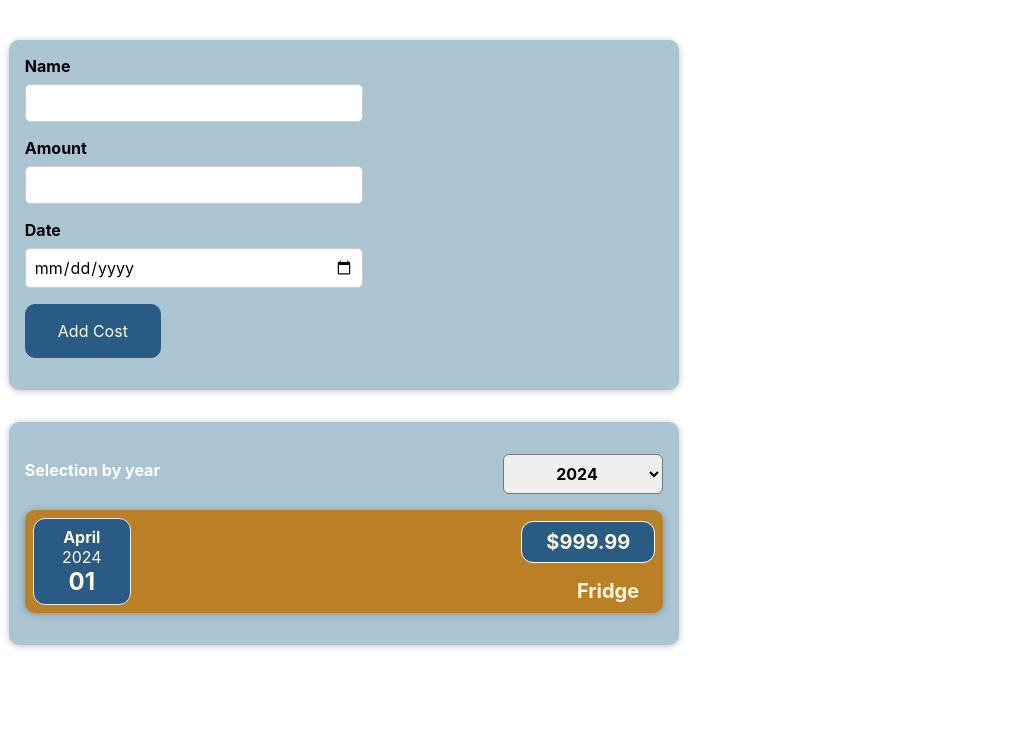
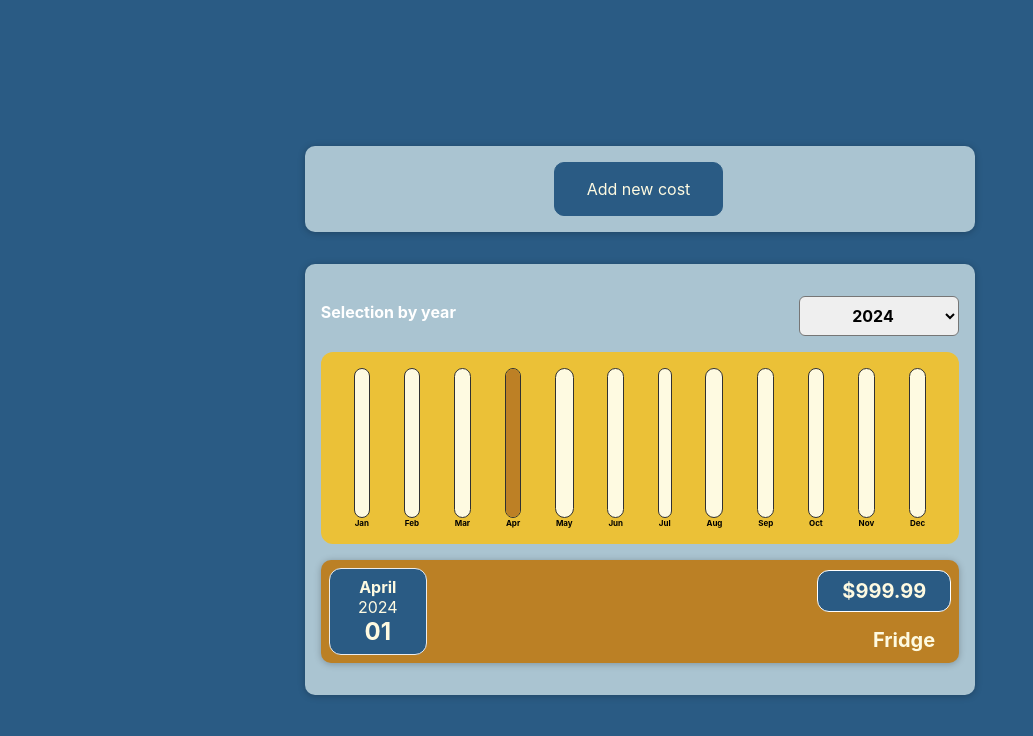
Before and after one commit to igasin/mycosts, a React (Vite) app: page / in a window 1280 px wide. Shown: the top 736 px of the page, without its empty margins (0-1033 px from the left). Built offline with nearby package versions, Linux system fonts and the light colour scheme.

Commit message:
feat(costs): add diagram

```diff
--- a/src/components/CostForm/CostForm.jsx
+++ b/src/components/CostForm/CostForm.jsx
@@ -78,6 +78,9 @@
 				</div>
 				<div className={styles.newCostActions}>
 					<button type='submit'>Add Cost</button>
+					<button type='button' onClick={props.onCancel}>
+						Cancel
+					</button>
 				</div>
 			</div>
 		</form>
--- a/src/components/CostItem/CostItem.jsx
+++ b/src/components/CostItem/CostItem.jsx
@@ -4,6 +4,7 @@
 
 export const CostItem = props => {
 	return (
+		<li>
 			<Card className={styles.costItem}>
 				<CostDate date={props.date} />
 				<div className={styles.costItemDescription}>
@@ -11,5 +12,6 @@
 					<div className={styles.costItemPrice}>${props.amount}</div>
 				</div>
 			</Card>
+		</li>
 	)
 }
--- /dev/null
+++ b/src/components/CostList/CostList.jsx
@@ -0,0 +1,21 @@
+import { CostItem } from '../CostItem/CostItem'
+import styles from './CostList.module.scss'
+
+export const CostList = props => {
+	if (!props.costs.length) {
+		return <h2 className={styles.costListFallback}>No costs found.</h2>
+	}
+
+	return (
+		<ul className={styles.costList}>
+			{props.costs.map(cost => (
+				<CostItem
+					key={cost.id}
+					date={cost.date}
+					description={cost.description}
+					amount={cost.amount}
+				/>
+			))}
+		</ul>
+	)
+}
--- /dev/null
+++ b/src/components/CostList/CostList.module.scss
@@ -0,0 +1,9 @@
+.costList {
+	list-style: none;
+	padding: 0;
+}
+
+.costListFallback {
+	color: #fefae1;
+	text-align: center;
+}
--- a/src/components/Costs/Costs.jsx
+++ b/src/components/Costs/Costs.jsx
@@ -1,7 +1,8 @@
 import { useState } from 'react'
 import { Card } from '../Card/Card'
 import { CostFilter } from '../CostFilter/CostFilter'
-import { CostItem } from '../CostItem/CostItem'
+import { CostList } from '../CostList/CostList'
+import { CostsDiagram } from '../CostsDiagram/CostsDiagram'
 import styles from './Costs.module.scss'
 
 export const Costs = props => {
@@ -19,14 +20,18 @@
 		<div>
 			<Card className={styles.costs}>
 				<CostFilter year={selectedYear} onChangeYear={yearChangeHandler} />
-				{filteredCosts.map(cost => (
+				<CostsDiagram costs={filteredCosts} />
+				<CostList costs={filteredCosts} />
+				{/* {!filteredCosts.length && `${costsContent}`}
+				{filteredCosts &&
+					filteredCosts.map(cost => (
 						<CostItem
 							key={cost.id}
 							date={cost.date}
 							description={cost.description}
 							amount={cost.amount}
 						/>
-				))}
+					))} */}
 			</Card>
 		</div>
 	)
--- /dev/null
+++ b/src/components/CostsDiagram/CostsDiagram.jsx
@@ -0,0 +1,25 @@
+import { Diagram } from '../Diagram/Diagram'
+
+export const CostsDiagram = props => {
+	const diagramDataSets = [
+		{ label: 'Jan', value: 0 },
+		{ label: 'Feb', value: 0 },
+		{ label: 'Mar', value: 0 },
+		{ label: 'Apr', value: 0 },
+		{ label: 'May', value: 0 },
+		{ label: 'Jun', value: 0 },
+		{ label: 'Jul', value: 0 },
+		{ label: 'Aug', value: 0 },
+		{ label: 'Sep', value: 0 },
+		{ label: 'Oct', value: 0 },
+		{ label: 'Nov', value: 0 },
+		{ label: 'Dec', value: 0 },
+	]
+
+	props.costs.forEach(cost => {
+		const costMonth = cost.date.getMonth()
+		diagramDataSets[costMonth].value += cost.amount
+	})
+
+	return <Diagram dataSets={diagramDataSets} />
+}
--- /dev/null
+++ b/src/components/Diagram/Diagram.jsx
@@ -0,0 +1,21 @@
+import styles from './Diagram.module.scss'
+import { DiagramBar } from './DiagramBar'
+
+export const Diagram = props => {
+	const dataSetsValues = props.dataSets.map(dataSet => dataSet.value)
+
+	const maxMonthCosts = Math.max(...dataSetsValues)
+
+	return (
+		<div className={styles.diagram}>
+			{props.dataSets.map(dataSet => (
+				<DiagramBar
+					key={dataSet.label}
+					label={dataSet.label}
+					value={dataSet.value}
+					maxValue={maxMonthCosts}
+				/>
+			))}
+		</div>
+	)
+}
--- /dev/null
+++ b/src/components/Diagram/Diagram.module.scss
@@ -0,0 +1,9 @@
+.diagram {
+	padding: 1rem;
+	border-radius: 12px;
+	background-color: #ebc137;
+	text-align: center;
+	display: flex;
+	justify-content: space-around;
+	height: 10rem;
+}
--- /dev/null
+++ b/src/components/Diagram/DiagramBar.jsx
@@ -0,0 +1,22 @@
+import React from 'react'
+import styles from './DiagramBar.module.scss'
+
+export const DiagramBar = props => {
+	let barFillHeight = '0%'
+
+	if (props.maxValue > 0) {
+		barFillHeight = Math.round((props.value / props.maxValue) * 100) + '%'
+	}
+
+	return (
+		<div className={styles.diagramBar}>
+			<div className={styles.diagramBarInner}>
+				<div
+					className={styles.diagramBarFill}
+					style={{ height: barFillHeight }}
+				></div>
+			</div>
+			<div className={styles.diagramBarLabel}>{props.label}</div>
+		</div>
+	)
+}
--- /dev/null
+++ b/src/components/Diagram/DiagramBar.module.scss
@@ -0,0 +1,30 @@
+.diagramBar {
+	height: 100%;
+	display: flex;
+	flex-direction: column;
+	align-items: center;
+}
+
+.diagramBarInner {
+	height: 100%;
+	width: 100%;
+	border: 1px solid #313131;
+	border-radius: 12px;
+	background-color: #fefae1;
+	overflow: hidden;
+	display: flex;
+	flex-direction: column;
+	justify-content: flex-end;
+}
+
+.diagramBarFill {
+	background-color: #bd8025;
+	width: 100%;
+	transition: all 0.3s ease-out;
+}
+
+.diagramBarLabel {
+	font-weight: bold;
+	font-size: 0.5rem;
+	text-align: center;
+}
--- a/src/components/NewCost/NewCost.jsx
+++ b/src/components/NewCost/NewCost.jsx
@@ -1,19 +1,39 @@
+import { useState } from 'react'
 import { CostForm } from '../CostForm/CostForm'
 import styles from './NewCost.module.scss'
 
 export const NewCost = props => {
-	const onSaveCostDataHandler = inputCostData => {
+	const [isFormVisible, setIsFormVisible] = useState(false)
+
+	const SaveCostDataHandler = inputCostData => {
 		const costData = {
 			...inputCostData,
 			id: Math.random().toString(),
 		}
 
 		props.onAddCost(costData)
+		setIsFormVisible(false)
+	}
+
+	const inputCostDataHandler = () => {
+		setIsFormVisible(!isFormVisible)
+	}
+
+	const cancelCostHandler = () => {
+		setIsFormVisible(false)
 	}
 
 	return (
 		<div className={styles.newCost}>
-			<CostForm onSaveCostData={onSaveCostDataHandler} />
+			{!isFormVisible && (
+				<button onClick={inputCostDataHandler}>Add new cost</button>
+			)}
+			{isFormVisible && (
+				<CostForm
+					onSaveCostData={SaveCostDataHandler}
+					onCancel={cancelCostHandler}
+				/>
+			)}
 		</div>
 	)
 }
--- a/src/index.css
+++ b/src/index.css
@@ -8,9 +8,12 @@
 }
 
 body {
+	margin: 20px;
 	max-width: 1280px;
 	display: flex;
+	justify-content: center;
 	place-items: center;
-	/* min-width: 320px; */
-	/* min-height: 100vh; */
+	background-color: #2a5b84;
+	min-width: 320px;
+	min-height: 100vh;
 }
```
Lines whose indentation alone changed are shown as unchanged.
